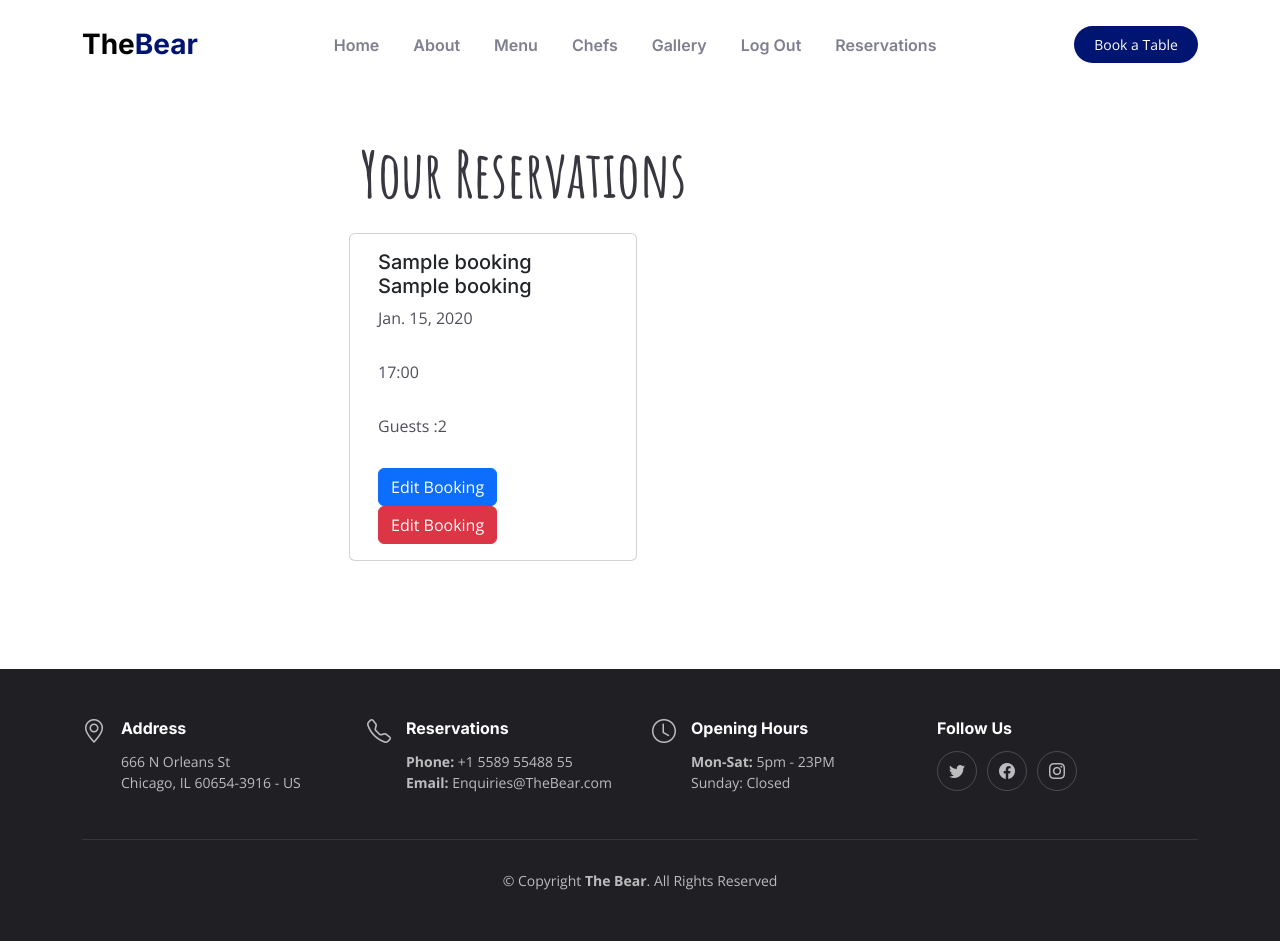
After one commit to JCav23/Project4-TheBear, a Django app: page /bookings/reservations in a window 1280 px wide. The commit adds this page. Run offline with Django 5.2, Linux system fonts and the light colour scheme; a user stored in the database is signed in; tables that the repository leaves empty hold one stand-in row (values such as "Sample post"); some libraries are stand-ins or nearby versions.

Commit message:
added my bookings template & debugged model and form; see readme

```diff
--- a/booking/models.py
+++ b/booking/models.py
@@ -1,6 +1,8 @@
 from django.db import models
 from django.contrib.auth.models import User
 from django.core.validators import RegexValidator
+from django.core.exceptions import ValidationError
+import datetime
 
 HOURS = (
     ('17:00', '17:00'),
@@ -28,6 +30,17 @@ GUESTS = (
     (10, 10),
 )
 
+def validate_date(date):
+    if date < datetime.date.today():
+            raise ValidationError(
+                "The date cannot be in the past!",
+                params={"date": date},
+            )
+    if date.weekday() == 6:
+            raise ValidationError(
+                "Sorry, We Are Closed on Sundays!",
+                params={"date": date},
+            )
 
 # Create your models here.
 class Booking(models.Model):
@@ -42,7 +55,9 @@ class Booking(models.Model):
     )
     f_name = models.CharField(max_length=15)
     l_name = models.CharField(max_length=20)
-    date = models.DateField()
+    date = models.DateField(
+        validators=[validate_date]
+    )
     time = models.CharField(choices=HOURS, default='19:00')
     num_guests = models.IntegerField(choices=GUESTS, default='4')
     phoneValidate = RegexValidator(
--- a/booking/templates/bookings/create_booking.html
+++ b/booking/templates/bookings/create_booking.html
@@ -14,7 +14,7 @@
                 considerations to make regarding your booking please contact
                 the restaurant by telephone.</p>
 
-            <form id="booking-form" method="post" style="margin-top: 1.3em;">
+            <form id="booking-form" method="POST" style="margin-top: 1.3em;">
               {{ booking_form | crispy }}
               {% csrf_token %}
               <button type="submit "class="btn-user-account">Submit</button>
--- /dev/null
+++ b/booking/templates/bookings/reservations.html
@@ -0,0 +1,31 @@
+{% extends 'base.html' %}
+{% load static %}
+
+{% block content %}
+
+<div class="hero form container mt-5">
+    <div class="row justify-content-center">
+        <div class="col-12 col-md-6 my-5">
+            <h2>Your Reservations</h2>
+            <div class="row">
+                {% for booking in bookings %}
+                <div class="card" style="width: 18rem;">
+                    <div class="card-body">
+                      <h5 class="card-title">{{ booking.f_name }} {{ booking.l_name }}</h5>
+                      <p class="card-text">{{ booking.date }}</p>
+                      <p class="card-text">{{ booking.time }}</p>
+                      <p class="card-text">Guests :{{ booking.num_guests }}</p>
+                      <a href="#" class="btn btn-primary">Edit Booking</a>
+                      <a href="#" class="btn btn-danger">Edit Booking</a>
+                    </div>
+                </div>
+                {% empty %}
+                <p>You have no upcoming reservations. You can make one
+                    <a href="{% url 'create_booking' %}"><strong>here</strong></a></p>
+                {% endfor %}
+            </div>
+        </div>
+    </div>
+</div>
+
+{% endblock %}
--- a/booking/urls.py
+++ b/booking/urls.py
@@ -1,6 +1,8 @@
 from . import views
 from django.urls import path
 
+
 urlpatterns = [
-    path('', views.create_booking, name='create_booking'),
+    path('new_booking', views.create_booking, name='create_booking'),
+    path('reservations', views.reservations, name='reservations'),
 ]
--- a/booking/views.py
+++ b/booking/views.py
@@ -1,6 +1,7 @@
 from django.shortcuts import render
 from django.contrib import messages
 from .forms import BookingForm
+from .models import Booking
 
 # Create your views here.
 def create_booking(request):
@@ -13,6 +14,7 @@ def create_booking(request):
         if booking_form.is_valid():
             booking = booking_form.save(commit=False)
             booking_form.user = request.user
+            booking_form.save()
             messages.success(request,
             "Your booking has been confirmed, we look forward to seeing you.")
         else:
@@ -29,3 +31,16 @@ def create_booking(request):
             "booking_form": booking_form,
         },
     )
+
+
+def reservations(request):
+    """ The View that renders the reservations.html
+    which shows all bookings made by the current user
+    or gives link to make a booking if no reservations made
+    or redirects to signup page if user is not signed in.
+    """
+    bookings = Booking.objects.filter(guest=request.user).order_by('-date')
+    context = {
+        'bookings': bookings
+    }
+    return render(request, 'bookings/reservations.html', context)
--- a/templates/base.html
+++ b/templates/base.html
@@ -59,6 +59,7 @@
           <li><a href="{% url 'home' %}#gallery">Gallery</a></li>
           {% if user.is_authenticated %}
           <li><a href="{% url 'account_logout' %}">Log Out</a></li>
+          <li><a href="{% url 'reservations' %}">Reservations</a></li>
           {% else %}
           <li><a href="{% url 'account_signup' %}">Sign Up</a></li>
           <li><a href="{% url 'account_login' %}">Login</a></li>
--- a/the_bear/urls.py
+++ b/the_bear/urls.py
@@ -22,6 +22,6 @@ from booking import views as booking_views
 urlpatterns = [
     path('accounts/', include('allauth.urls')),
     path('admin/', admin.site.urls),
-    path('book-a-table/', include('booking.urls'), name='create_booking'),
-    path('', include('home_page.urls'), name='home_page')
+    path('bookings/', include('booking.urls'), name='booking-urls'),
+    path('', include('home_page.urls'), name='home-urls')
 ]
```
Also changed, not shown: booking/migrations/0001_initial.py, booking/migrations/0002_alter_booking_date.py (added), booking/migrations/0002_alter_booking_options.py (deleted), booking/migrations/0003_alter_booking_num_guests_alter_booking_time.py (deleted), booking/migrations/0004_alter_booking_contact_number.py (deleted), booking/migrations/0005_alter_booking_contact_number.py (deleted).
